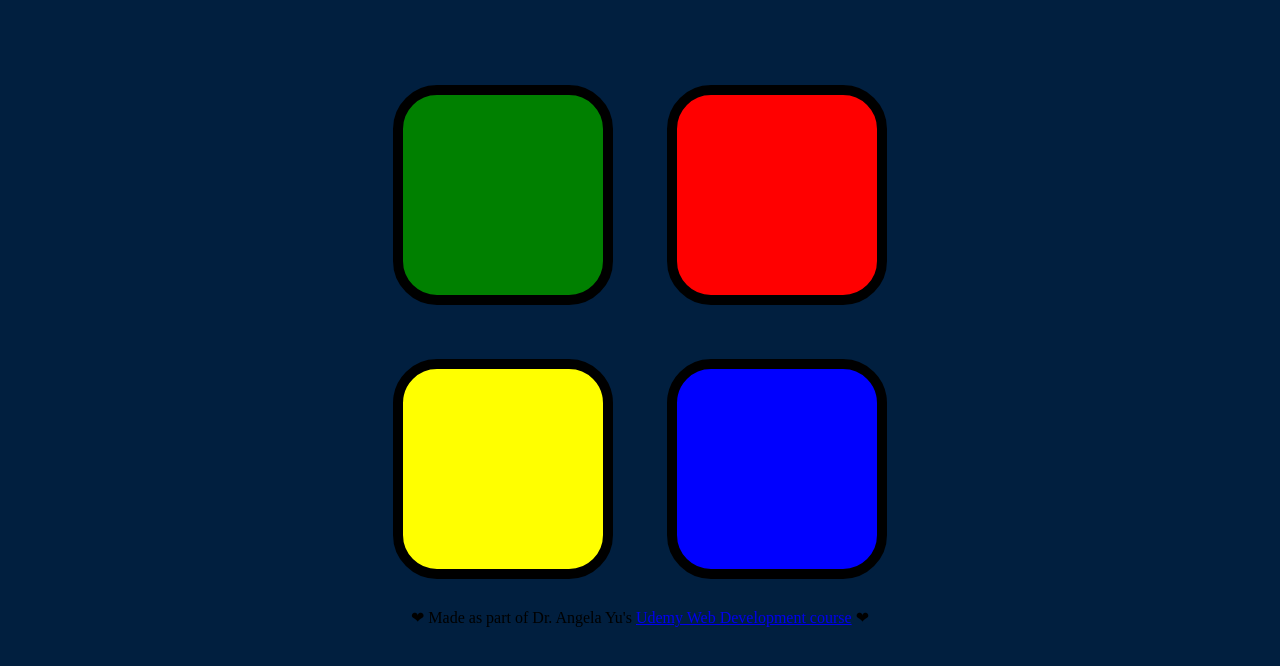
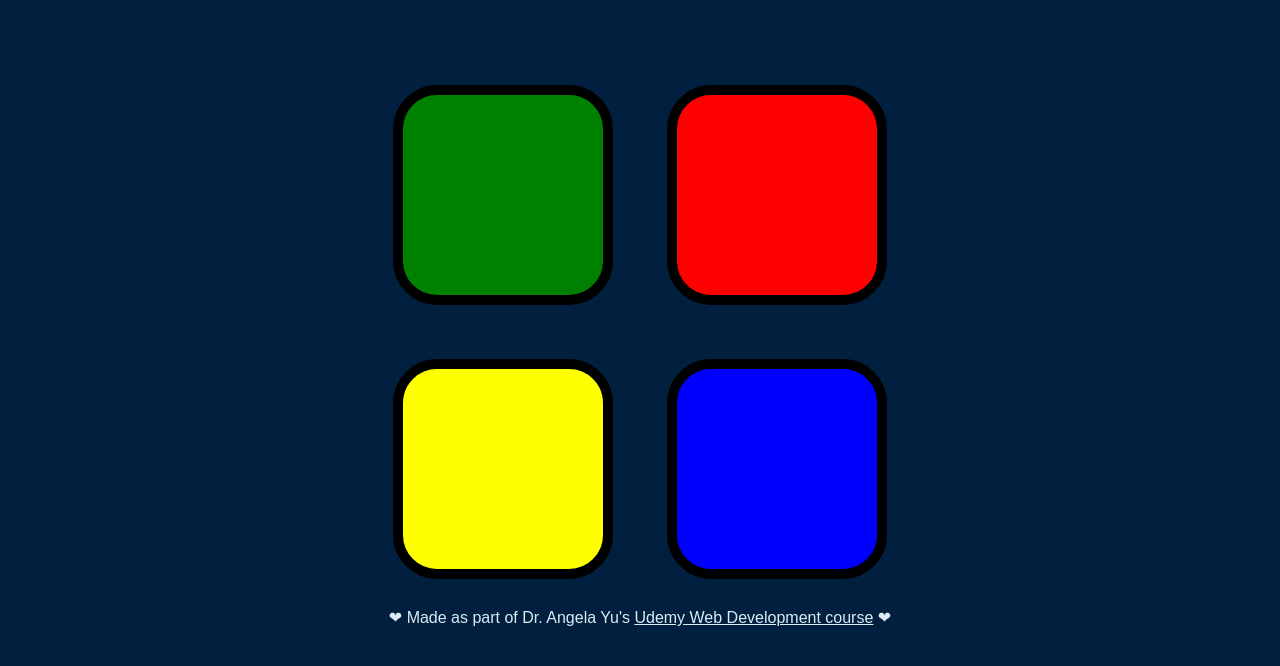
Before and after one commit to Scrub4Life/simon-game, a plain HTML site: page index.html in a window 1280 px wide. Shown: the part 114-780 px from the top of the page. Drawn offline with nearby package versions, Linux system fonts and the light colour scheme.

Commit message:
Update game.css

```diff
--- a/game.css
+++ b/game.css
@@ -51,3 +51,12 @@ body {
   box-shadow: 0 0 20px white;
   background-color: grey;
 }
+
+footer {
+  color: #dbedf3;
+  font-family: sans-serif;
+}
+
+a {
+  color: #dbedf3;
+}
```
